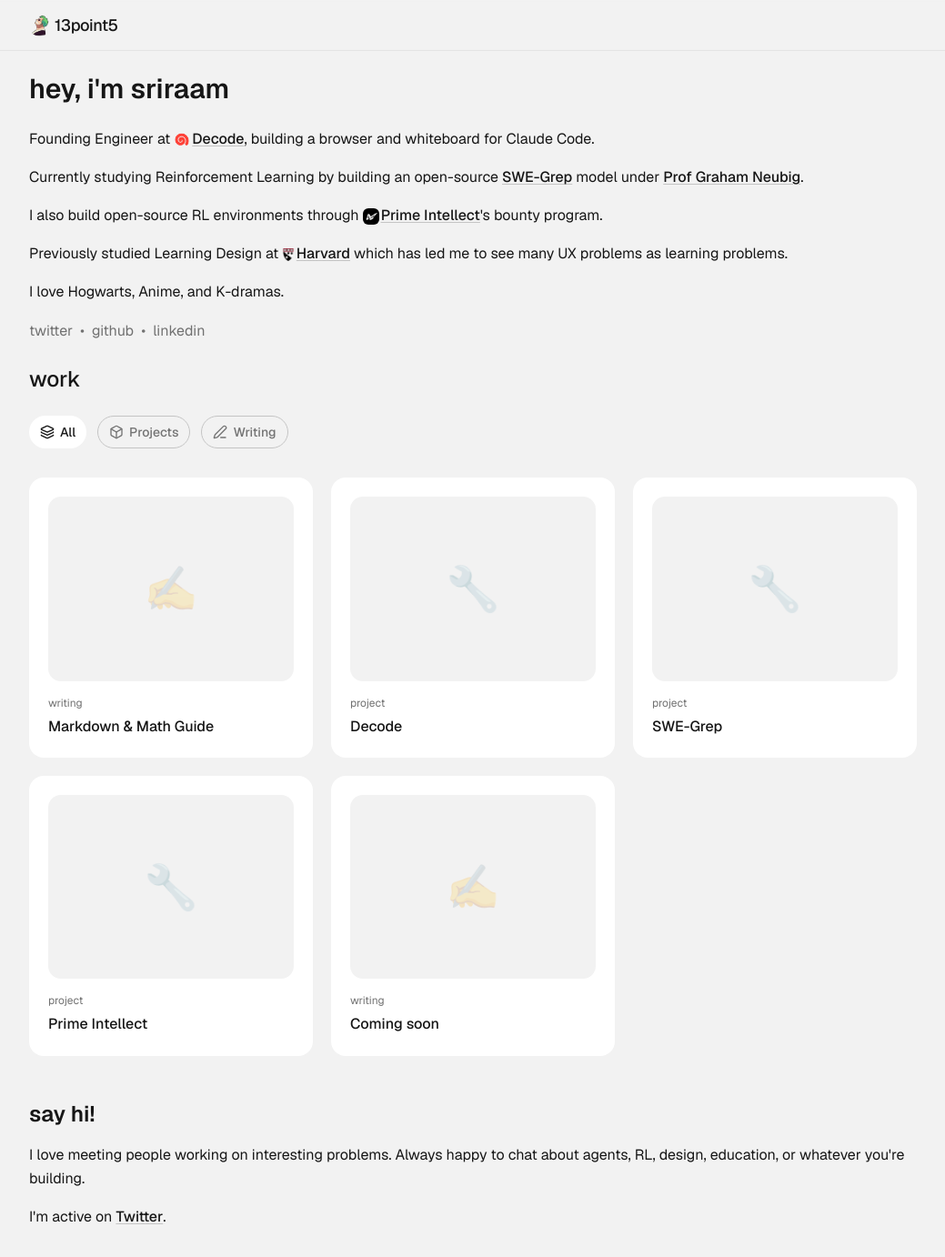
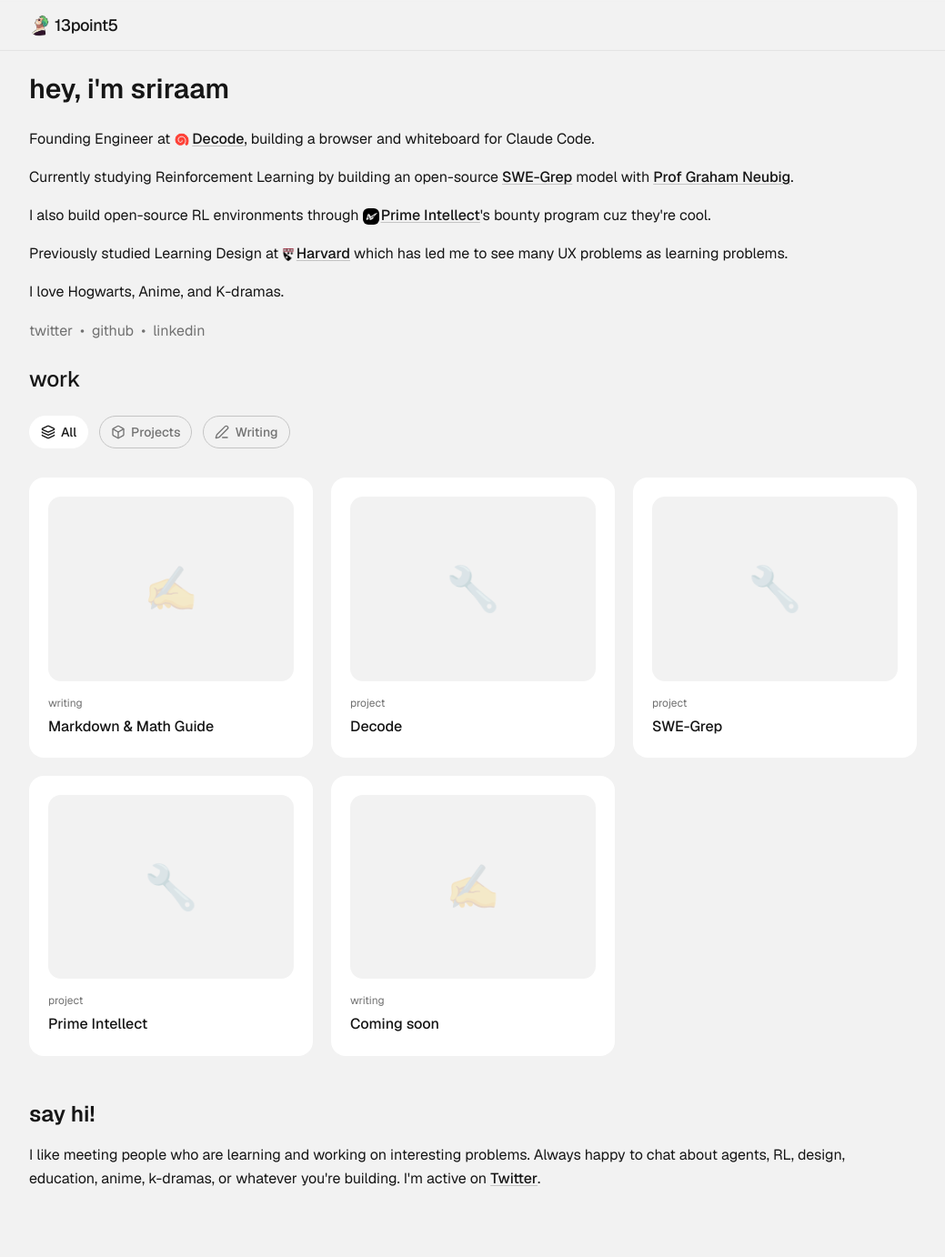
Before and after one commit to 13point5/blog, a Next.js app: page / in a window 1280 px wide. Shown: the top 1382 px of the page at 91% size, without its empty margins (120-1159 px from the left). Built offline with nearby package versions, Linux system fonts and the light colour scheme.

Commit message:
fix styles

```diff
--- a/app/page.tsx
+++ b/app/page.tsx
@@ -1,7 +1,7 @@
 import Link from "next/link";
 import Image from "next/image";
 import WorkSection from "./components/work-section";
-import Hero from "@/content/hero.mdx";
+import Bio from "@/content/bio.mdx";
 import Contact from "@/content/contact.mdx";
 
 export default function Home() {
@@ -29,7 +29,7 @@ export default function Home() {
       <main className="max-w-5xl mx-auto px-6 pt-12 pb-25 flex flex-col gap-6">
         {/* Hero Section */}
         <section className="animate-fade-blur">
-          <Hero />
+          <Bio />
         </section>
 
         {/* Work Section with filters */}
--- a/components/ui/button.tsx
+++ b/components/ui/button.tsx
@@ -19,7 +19,8 @@ const buttonVariants = cva(
         ghost:
           "hover:bg-accent hover:text-accent-foreground dark:hover:bg-accent/50",
         link: "text-primary underline-offset-4 hover:underline",
-        filterActive: "bg-white text-foreground font-medium shadow-none px-2",
+        filterActive:
+          "border-[1px] border-white bg-white text-foreground font-medium shadow-none px-2",
         filterInactive:
           "border-[1px] border-border text-muted-foreground hover:bg-background-alt bg-transparent shadow-none px-2",
       },
--- a/content/hero.mdx
+++ b/content/bio.mdx
@@ -2,9 +2,9 @@
 
 Founding Engineer at <IconLink href="https://decode.dev/" icon="/decode.png">Decode</IconLink>, building a browser and whiteboard for Claude Code.
 
-Currently studying Reinforcement Learning by building an open-source [SWE-Grep](https://cognition.ai/blog/swe-grep) model under [Prof Graham Neubig](https://www.phontron.com/).
+Currently studying Reinforcement Learning by building an open-source [SWE-Grep](https://cognition.ai/blog/swe-grep) model with [Prof Graham Neubig](https://www.phontron.com/).
 
-I also build open-source RL environments through <IconLink href="https://www.primeintellect.ai/" icon="/prime.jpeg">Prime Intellect</IconLink>'s bounty program.
+I also build open-source RL environments through <IconLink href="https://www.primeintellect.ai/" icon="/prime.jpeg">Prime Intellect</IconLink>'s bounty program cuz they're cool.
 
 Previously studied Learning Design at <IconLink href="https://www.gse.harvard.edu/" icon="/harvard.png" imageClassName="rounded-none" imageWidth={13.5} imageHeight={13.5}>Harvard</IconLink> which has led me to see many UX problems as learning problems.
 
--- a/content/contact.mdx
+++ b/content/contact.mdx
@@ -1,5 +1,3 @@
 ## say hi!
 
-I love meeting people working on interesting problems. Always happy to chat about agents, RL, design, education, or whatever you're building.
-
-I'm active on [Twitter](https://x.com/27upon2).
+I like meeting people who are learning and working on interesting problems. Always happy to chat about agents, RL, design, education, anime, k-dramas, or whatever you're building. I'm active on [Twitter](https://x.com/27upon2).
```
